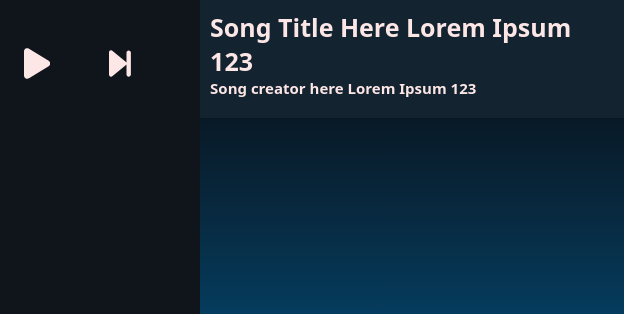
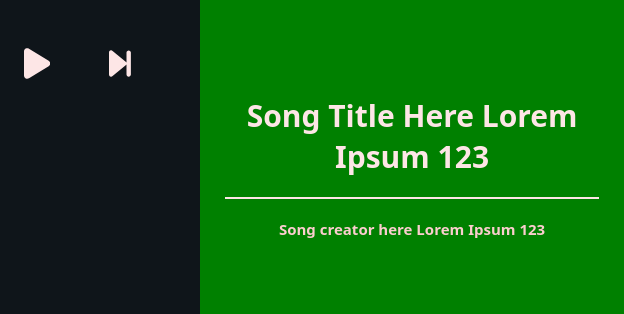
Before and after one commit to MaximilianMcC/MusicPlayer, an Electron app: page app/index.html in a window 750 px wide. Shown: the top 314 px of the page, 126-750 px from the left. Drawn offline with Linux system fonts and the light colour scheme.

Commit message:
Updated right side for a more open layout

```diff
--- a/app/index.html
+++ b/app/index.html
@@ -10,9 +10,10 @@
 	<meta name="referrer" content="strict-origin" />
 	<link rel="stylesheet" href="./styles/style.css">
 
-	<script src="./utils.js" defer></script>
-	<script src="./script.js" defer></script>
-	<script src="./visualizer.js" defer></script>
+	<script src="./scripts/utils.js" defer></script>
+	<script src="./scripts/audioHandler.js" defer></script>
+	<script src="./scripts/mediaControls.js" defer></script>
+	<script src="./scripts/visualizer.js" defer></script>
 
 </head>
 
@@ -53,9 +54,12 @@
 			<section class="right">
 
 				<!-- Song info -->
-				<div class="song-info">
-					<h1>Song Title Here Lorem Ipsum 123</h1>
-					<h2>Song creator here Lorem Ipsum 123</h2>
+				<div class="song-info-wrapper">
+					<div class="song-info">
+						<h1>Song Title Here Lorem Ipsum 123</h1>
+						<hr>
+						<h2>Song creator here Lorem Ipsum 123</h2>
+					</div>
 				</div>
 
 				<!-- Equalizer -->
--- a/app/styles/style.scss
+++ b/app/styles/style.scss
@@ -3,14 +3,17 @@ $background-secondary: #081926;
 $text: #fde6e6;
 
 
-*, *::before, *::after {
+*,
+*::before,
+*::after {
 	margin: 0;
 	padding: 0;
 	box-sizing: border-box;
 	font-family: system-ui, -apple-system, BlinkMacSystemFont, 'Segoe UI', Roboto, Oxygen, Ubuntu, Cantarell, 'Open Sans', 'Helvetica Neue', sans-serif;
 }
 
-body, html {
+body,
+html {
 	width: 100%;
 	height: 100%;
 }
@@ -61,25 +64,45 @@ body, html {
 	// Right section
 	.right {
 		background-color: $background-primary;
-		overflow-y: hidden;
-		display: flex;
-		justify-content: space-between;
-		flex-direction: column;
+		background-color: green;
+		position: relative;
 
-		// Title and artist
-		.song-info {
-			padding: 10px;
-			margin-bottom: 10px;
+		// Title and artist information
+		.song-info-wrapper {
+			position: absolute;
+			z-index: 99999;
+			top: 0;
+			left: 0;
 
-			h1 { font-size: 25px; }
-			h2 { font-size: 15px; }
+			.song-info {
+				padding: 25px;
+				padding-top: 95px;
+				text-align: center;
+
+				h1 {
+					font-size: 30px;
+				}
+				// Divider thing
+				hr {
+					height: 2px;
+					background-color: $text;
+					border: none;
+					margin: 20px 0 20px 0;
+				}
+
+				h2 {
+					font-size: 15px;
+					color: darken($text, 5%);
+				}
+			}
+
 		}
 
 		// Equalizer
 		canvas {
 			width: 100%;
 			height: 100%;
-			background: linear-gradient(0deg, #1395f5, #0082d4, #006fb4, #005d95, #004b77, #053a5a, #08293f, #081926);		}
+		}
 
 		// Progress bar
 		.progress-bar-wrapper {
@@ -114,4 +137,5 @@ body, html {
 			}
 		}
 	}
+
 }
```
Also changed, not shown: app/styles/style.css.
